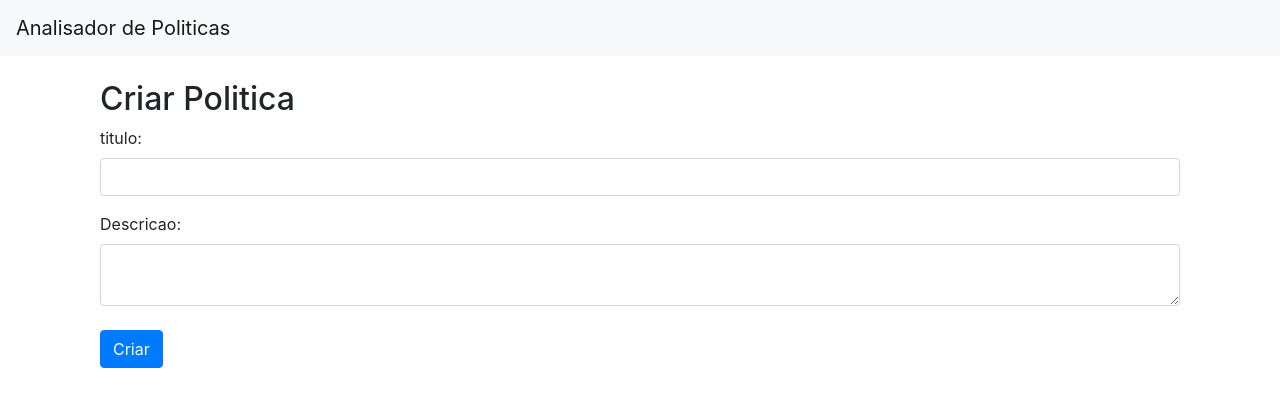
After one commit to KobDias/SimplificadorPoliticas, a Flask app: page /criar_politica in a window 1280 px wide. The commit adds this page. Shown: the top 407 px of the page. Run offline with Flask 3, Linux system fonts and the light colour scheme; some libraries are stand-ins or nearby versions.

Commit message:
Criar rota criar politica

```diff
--- a/app/app.py
+++ b/app/app.py
@@ -17,8 +17,8 @@ def home():
     politicas = Politica.query.all()
     return render_template('index.html', politicas=politicas)
 
-@app.route('/nova_politica', methods=['GET', 'POST']) # CRIA POLITICA
-def nova_politica():
+@app.route('/criar_politica', methods=['GET', 'POST']) # CRIA POLITICA
+def criar_politica():
     if request.method == 'POST':
 
         titulo = request.form['titulo']
@@ -27,7 +27,7 @@ def nova_politica():
         nova_politica = Politica(titulo=titulo, descricao=descricao)
         db.session.add(nova_politica)
         db.session.commit()
-        return redirect(url_for('index'))
+        return redirect(url_for('home'))
     return render_template('criar_politica.html')
 
 @app.route('/visualizar_politica/<int:id>') # VISUALIZA POLITICA
@@ -50,6 +50,7 @@ def deletar_politica(id):
     politica = Politica.query.get_or_404(id)
     db.session.delete(politica)
     db.session.commit()
+    return redirect(url_for('home'))
 
 @app.route('/analisar_politica/<int:id>')
 def analisar_politica(id):
--- /dev/null
+++ b/app/templates/criar_politica.html
@@ -0,0 +1,21 @@
+{% extends 'header.html' %}
+
+{% block content %}
+
+<div class="container">
+    <form action="{{ url_for('criar_politica') }}" method="post">
+        <h2 class="mt-4">Criar Politica</h2>
+            <div class="form-group">
+                <label for="">titulo:</label>
+                <input type="text" name="titulo" class="form-control" required/>
+            </div>
+            <div class="form-group">
+                <label for="">Descricao:</label>
+                <textarea name="descricao" class="form-control" required></textarea>
+            </div>
+            <div class="form-group mt-4">
+            <input type="submit" value="Criar" class="btn btn-primary">
+        </div>
+    </form>
+</div>
+{% endblock %}
```
Also changed, not shown: app/templates/index.html (+5 -4 lines), instance/politicas.db.
